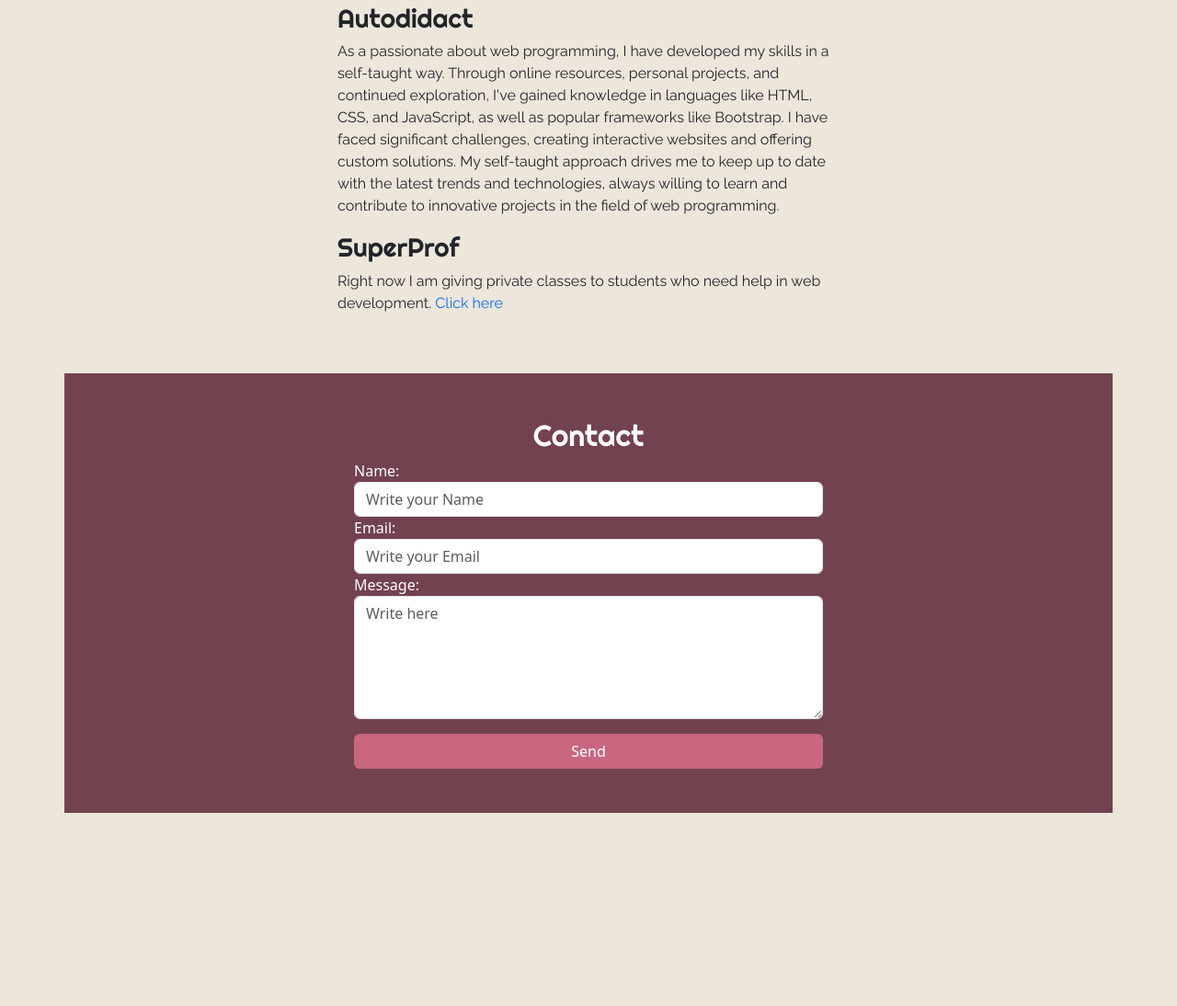
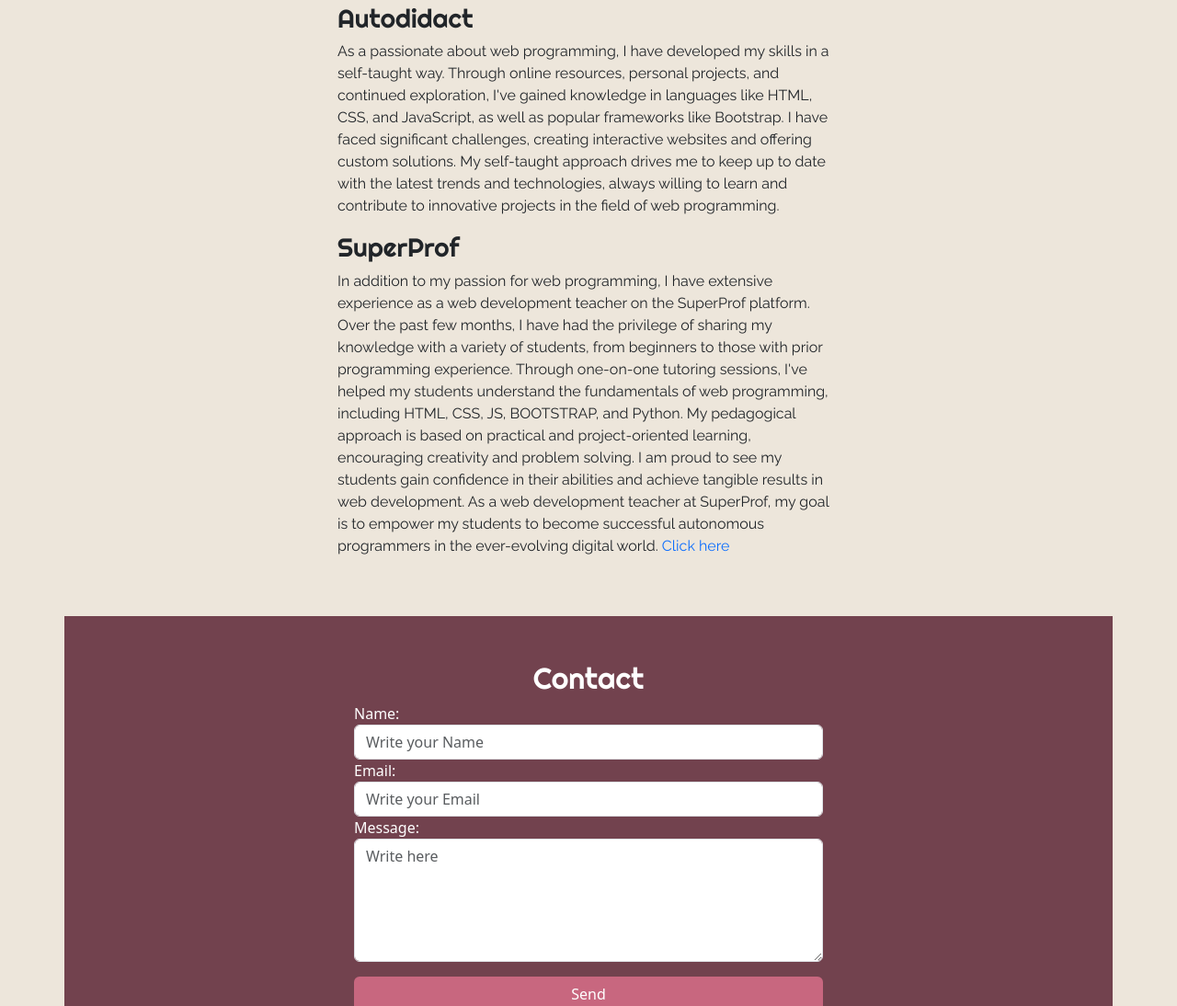
Before and after one commit to alexisbogarin/portafolio, a plain HTML site: page index.html in a window 1280 px wide. Shown: the part 2401-3495 px from the top of the page at 92% size. Before the commit the page ends 3285 px from the top, so only its background shows below. Drawn offline with nearby package versions, Linux system fonts and the light colour scheme.

Commit message:
Update index.html

```diff
--- a/index.html
+++ b/index.html
@@ -116,7 +116,7 @@
                     <p>As a passionate about web programming, I have developed my skills in a self-taught way. Through online resources, personal projects, and continued exploration, I've gained knowledge in languages like HTML, CSS, and JavaScript, as well as popular frameworks like Bootstrap. I have faced significant challenges, creating interactive websites and offering custom solutions. My self-taught approach drives me to keep up to date with the latest trends and technologies, always willing to learn and contribute to innovative projects in the field of web programming.</p>
 
                     <h3>SuperProf</h3>
-                    <p>Right now I am giving private classes to students who need help in web development. <a href="https://www.superprof.com.ar/ofrezco-cursos-desarrollo-web-para-principiantes-quieran-aprender-crear-propio-sitio-web-prometo-guiarte-paso-paso-para.html" style="text-decoration: none;">Click here</a></p>
+                    <p>In addition to my passion for web programming, I have extensive experience as a web development teacher on the SuperProf platform. Over the past few months, I have had the privilege of sharing my knowledge with a variety of students, from beginners to those with prior programming experience. Through one-on-one tutoring sessions, I've helped my students understand the fundamentals of web programming, including HTML, CSS, JS, BOOTSTRAP, and Python. My pedagogical approach is based on practical and project-oriented learning, encouraging creativity and problem solving. I am proud to see my students gain confidence in their abilities and achieve tangible results in web development. As a web development teacher at SuperProf, my goal is to empower my students to become successful autonomous programmers in the ever-evolving digital world. <a href="https://www.superprof.com.ar/ofrezco-cursos-desarrollo-web-para-principiantes-quieran-aprender-crear-propio-sitio-web-prometo-guiarte-paso-paso-para.html" style="text-decoration: none;">Click here</a></p>
                 </div>
             </div>
         </div>
```
